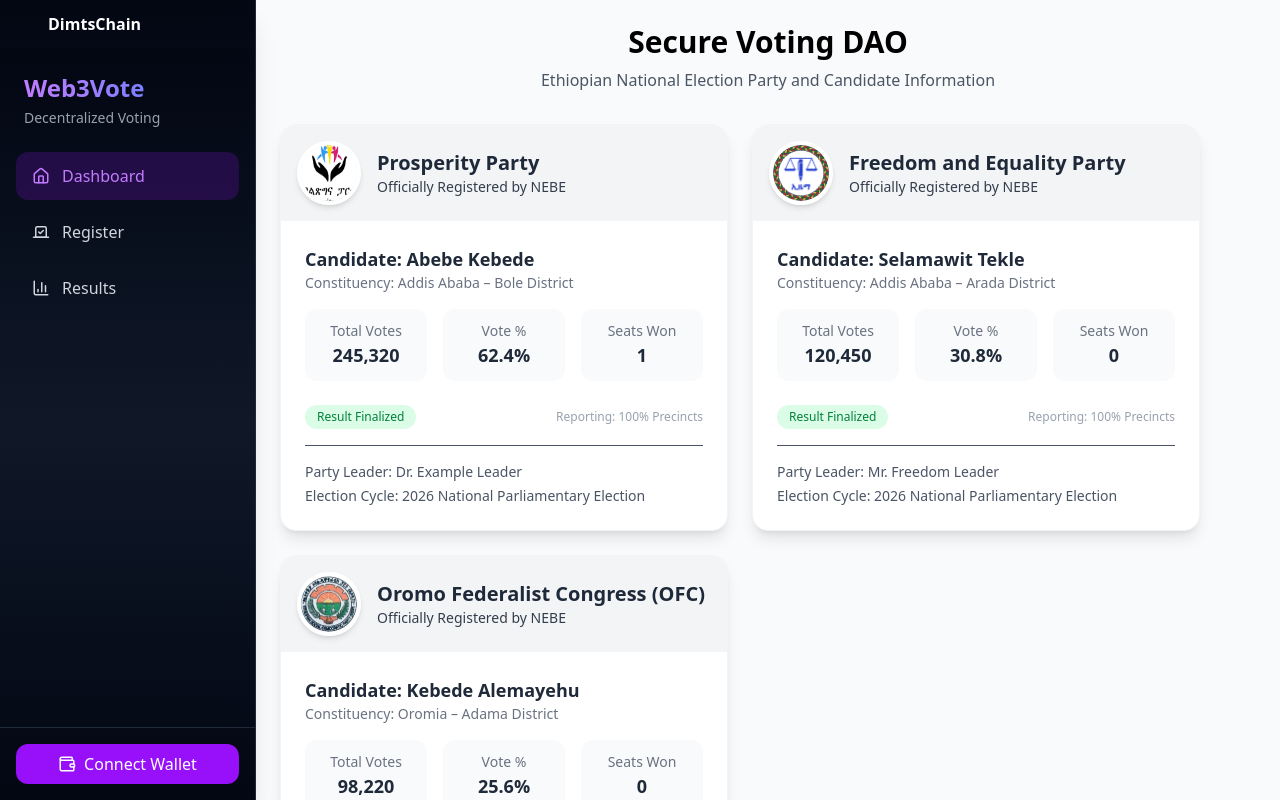
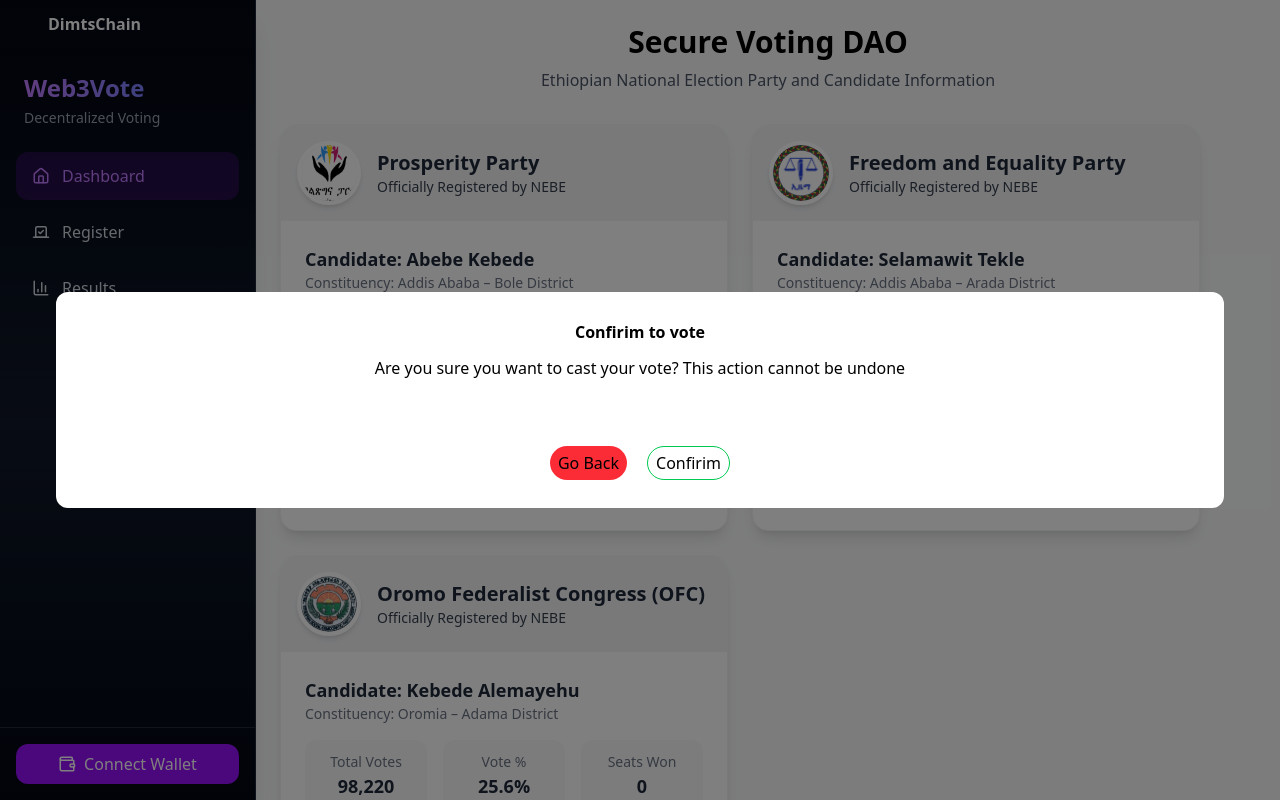
Before and after one commit to bekicoder/Dimts-Chain, a React (Vite) app: page / in a window 1280 px wide. Shown: the top 800 px of the page. Built offline with nearby package versions, Linux system fonts and the light colour scheme.

Commit message:
added confirim card

```diff
--- a/src/pages/Home.tsx
+++ b/src/pages/Home.tsx
@@ -1,3 +1,4 @@
+import {useState} from "react"
 export default function Home() {
   // Example Ethiopian parties and candidate info
   const partyData = [
@@ -42,6 +43,7 @@ export default function Home() {
     },
   ];
 
+  const [opend,setOpend]  = useState(false)
   return (
     <div className="flex-1 p-6 bg-gray-50">
       <div className="text-center mb-8">
@@ -50,7 +52,16 @@ export default function Home() {
           Ethiopian National Election Party and Candidate Information
         </p>
       </div>
-
+      <div className="w-screen flex flex-coll justify-center p-14 items-center h-screen bg-black/50 z-20000 fixed top-0 left-0">
+      <div className="bg-white w-full gap-3 h-54 rounded-xl flex py-7 flex-col items-center">
+      <strong>Confirim to vote</strong>
+      <p className="text-center mb-4">Are you sure you want to cast your vote? This action cannot be undone</p>
+      <div className="mt-auto h-fit flex justify-center gap-5">
+      <button className="px-2 py-1 bg-red-500 rounded-full">Go Back</button>
+      <button className="px-2 py-1 border border-green-500 rounded-full">Confirim</button>
+      </div>
+      </div>
+      </div>
       <div className="flex flex-wrap gap-6">
         {partyData.map((party, idx) => (
           <div
```
